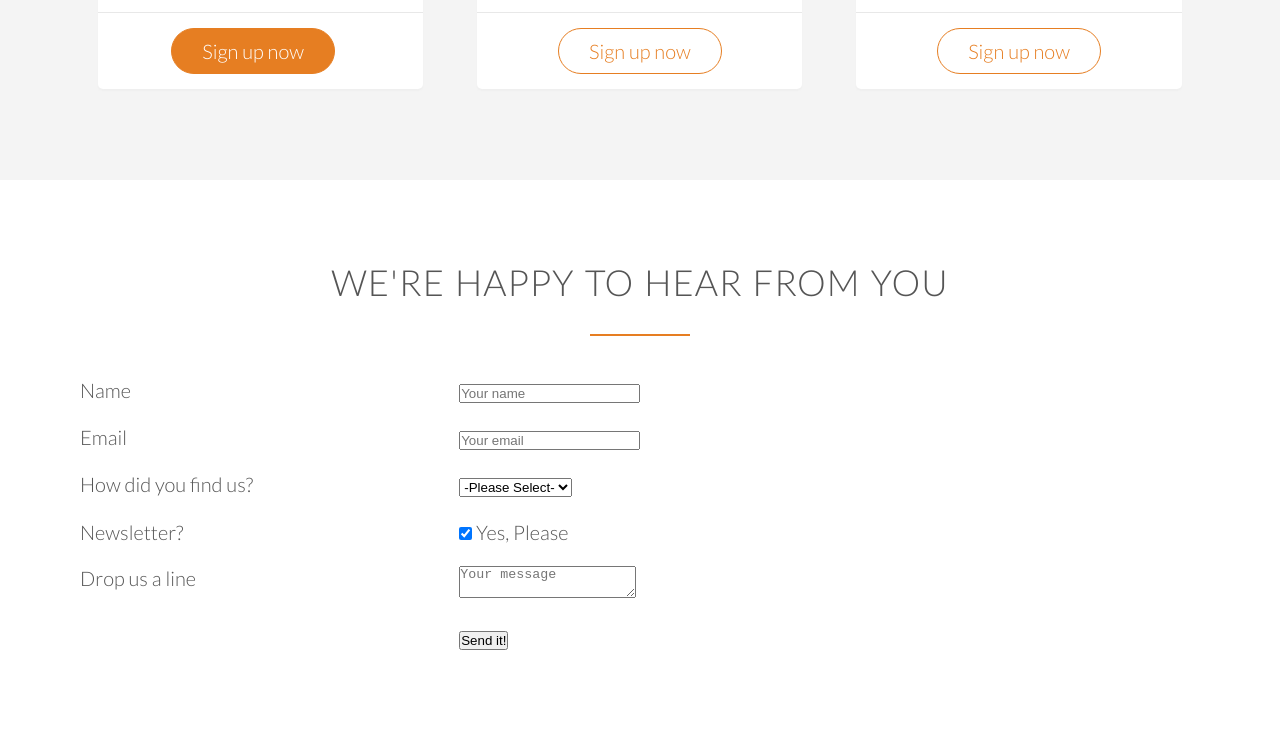
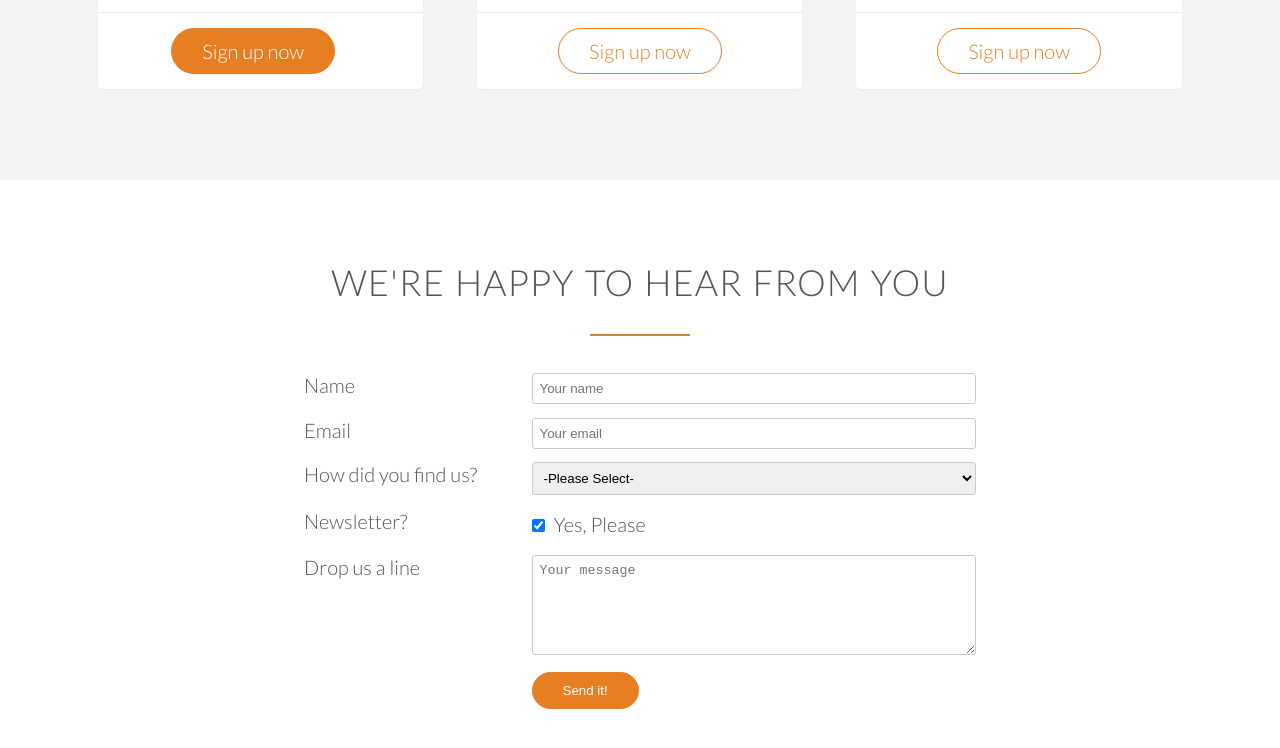
Before and after one commit to DillGromble/Omni-food, a website: page index.html in a window 1280 px wide. Shown: the part 4465-5213 px from the top of the page. Drawn offline with Linux system fonts and the light colour scheme; files whose address does not match are found by name.

Commit message:
feat(style): add style for form section

```diff
--- a/src/css/style.css
+++ b/src/css/style.css
@@ -126,7 +126,8 @@ a:active {
 
 /*-----------------------BUTTONS--------------------------*/
 .btn:link,
-.btn:visited {
+.btn:visited,
+input[type=submit] {
   display: inline-block;
   padding: 10px 30px;
   font-weight: 300;
@@ -137,7 +138,8 @@ a:active {
 }
 
 .btn-full:link,
-.btn-full:visited {
+.btn-full:visited,
+input[type=submit] {
   background-color: #e67e22;
   color: #fff;
   margin-right: 15px;
@@ -149,8 +151,11 @@ a:active {
 }
 
 .btn:hover,
-.btn:active {
+.btn:active,
+input[type=submit]:hover,
+input[type=submit]:active {
   background-color: #cf6d17;
+  cursor: pointer;
 }
 
 .btn-full:hover,
@@ -417,3 +422,34 @@ cite img {
 .plan-box ul li {
   padding: 5px 0;
 }
+
+
+
+/*-----------------------CONTACT FORM--------------------------*/
+
+.contact-form {
+  width: 60%;
+  margin: 0 auto;
+}
+
+input[type=text],
+input[type=email],
+select,
+textarea {
+  width: 100%;
+  padding: 7px;
+  border-radius: 3px;
+  border: 1px solid #ccc;
+}
+
+textarea {
+  height: 100px;
+}
+
+input[type=checkbox] {
+  margin: 10px 5px 10px 0;
+}
+
+*:focus {
+  outline: none;
+}
```
